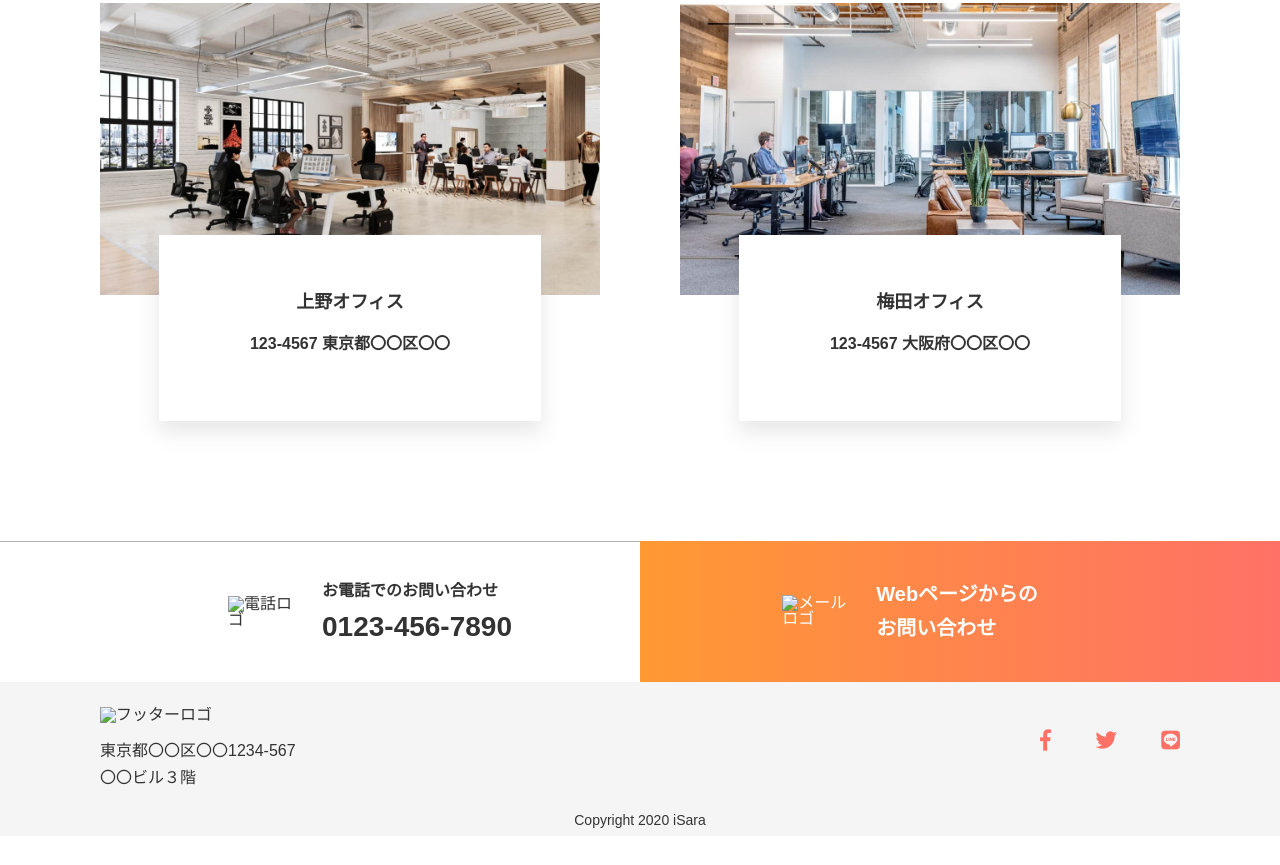
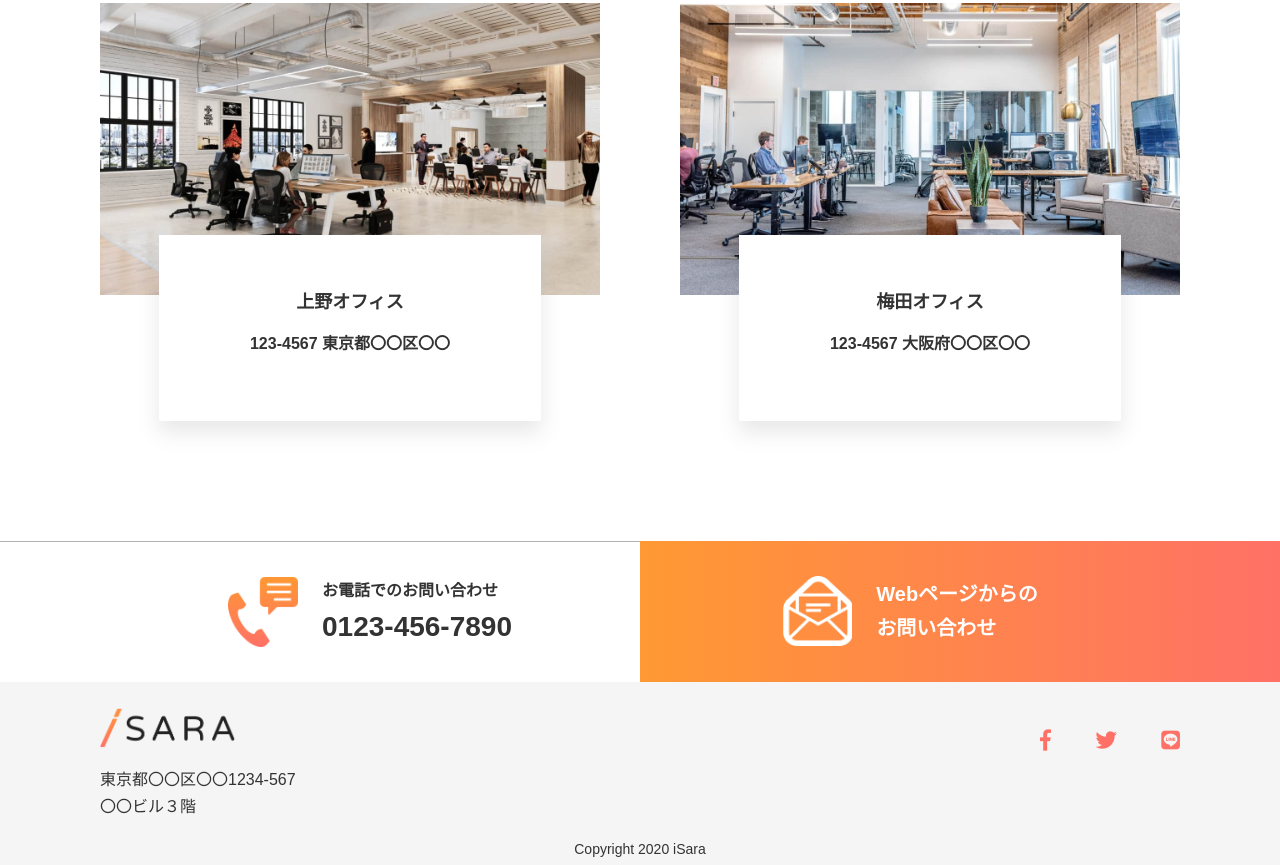
Before and after one commit to coco-star/level5, a plain HTML site: page index.html in a window 1280 px wide. Shown: the part 4467-5332 px from the top of the page. Before the commit the page ends 5303 px from the top, so only its background shows below. Drawn offline with Linux system fonts and the light colour scheme; the site is published under a folder, as on GitHub Pages, so addresses that start at the root find nothing.

Commit message:
Update index.html

```diff
--- a/index.html
+++ b/index.html
@@ -255,7 +255,7 @@
                 <div class="contact-wrapper">
                     <a href="#">
                         <div class="contact-box">
-                            <img src="/img/footer-tell.png" alt="電話ロゴ">
+                            <img src="img/footer-tell.png" alt="電話ロゴ">
                             <div class="t-txt-box">
                                 <p class="t-txt">お電話でのお問い合わせ</p>
                                 <p class="number">0123-456-7890</p>
@@ -264,7 +264,7 @@
                     </a>
                     <a href="#">
                         <div class="contact-box">
-                            <img class="mail-logo" src="/img/footer-mail.png" alt="メールロゴ">
+                            <img class="mail-logo" src="img/footer-mail.png" alt="メールロゴ">
                             <p class="mail-txt">Webページからの<br>お問い合わせ</p>
                         </div>
                     </a>
@@ -275,7 +275,7 @@
                 <div class="inner">
                     <div class="f-b-wrapper">
                         <div class="footer-left">
-                            <img class="f-b-img" src="/img/logo.png" alt="フッターロゴ">
+                            <img class="f-b-img" src="img/logo.png" alt="フッターロゴ">
                             <p class="footer-address">東京都〇〇区〇〇1234-567<br>〇〇ビル３階</p>
                         </div>
                         <div class="fontawesome">
```
